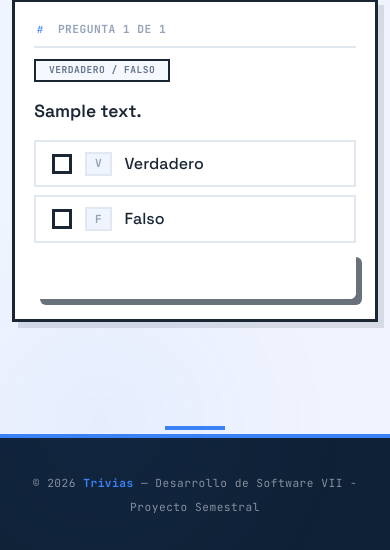
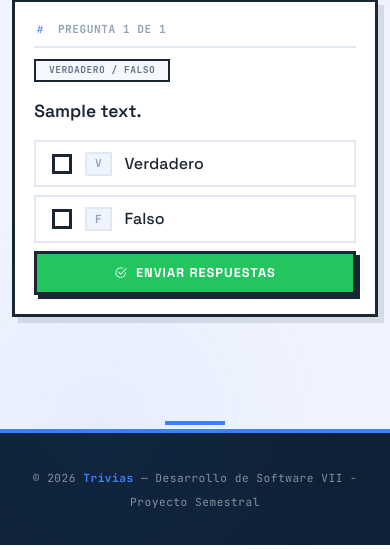
Before and after one commit to JeremyJRV/SemestralSO7, a PHP site: the page made by views/game/play.php in a window 390 px wide. Shown: the part 321-871 px from the top of the page. Run offline with PHP 8.4, Linux system fonts and the light colour scheme; the template is opened without the code that fills it: most values are stand-ins (such as "Sample title", 1, 10 or a date in 2020); data that the repository does not hold is empty; some libraries are stand-ins or nearby versions.

Commit message:
Daniel muevete a hacer el video

```diff
--- a/views/game/play.php
+++ b/views/game/play.php
@@ -55,12 +55,6 @@
         box-shadow: var(--shadow-hard);
         margin-bottom: 1.5rem;
         position: relative;
-        transition: all 0.2s ease;
-    }
-
-    .question-card-innovative:hover {
-        transform: translate(-2px, -2px);
-        box-shadow: var(--shadow-hard-hover);
     }
 
     .question-card-innovative .q-number {
@@ -113,11 +107,12 @@
         cursor: pointer;
         transition: all 0.15s ease;
         font-family: var(--font-display);
+        background: var(--bg-card);
     }
 
     .option-item-innovative:hover {
         border-color: var(--border-dark);
-        background: #dbeafe;
+        background: var(--primary-lighter);
         transform: translateX(4px);
     }
 
@@ -175,49 +170,51 @@
         color: white !important;
         font-family: var(--font-display);
         font-weight: 700;
-        padding: 0.85rem 2.5rem;
-        font-size: 1rem;
+        padding: 0.6rem 1.8rem;
+        font-size: 0.9rem;
         border: 3px solid var(--border-dark);
         transition: all 0.15s ease;
         text-transform: uppercase;
         letter-spacing: 1px;
-        box-shadow: 6px 6px 0px var(--border-dark);
+        box-shadow: 4px 4px 0px var(--border-dark);
         width: 100%;
+        cursor: pointer;
     }
 
     .btn-submit-innovative:hover {
-        transform: translate(-3px, -3px);
-        box-shadow: 9px 9px 0px var(--border-dark);
+        background: var(--success);
+        transform: translate(-2px, -2px);
+        box-shadow: 6px 6px 0px var(--border-dark);
         color: white !important;
     }
 
-    /* AGREGADO: botón "Siguiente pregunta" para el flujo de una pregunta
-       a la vez (antes se mostraban todas juntas en un solo formulario) */
     .btn-next-question {
         background: var(--primary);
         color: white !important;
         font-family: var(--font-display);
         font-weight: 700;
-        padding: 0.85rem 2.5rem;
-        font-size: 1rem;
+        padding: 0.6rem 1.8rem;
+        font-size: 0.9rem;
         border: 3px solid var(--border-dark);
         transition: all 0.15s ease;
         text-transform: uppercase;
         letter-spacing: 1px;
-        box-shadow: 6px 6px 0px var(--border-dark);
+        box-shadow: 4px 4px 0px var(--border-dark);
         width: 100%;
+        cursor: pointer;
     }
 
     .btn-next-question:hover:not(:disabled) {
-        transform: translate(-3px, -3px);
-        box-shadow: 9px 9px 0px var(--border-dark);
+        background: var(--primary);
+        transform: translate(-2px, -2px);
+        box-shadow: 6px 6px 0px var(--border-dark);
         color: white !important;
     }
 
     .btn-next-question:disabled {
         opacity: 0.4;
         cursor: not-allowed;
-        box-shadow: 4px 4px 0px var(--border-dark);
+        box-shadow: 2px 2px 0px var(--border-dark);
     }
 
     .progress-bar-innovative {
@@ -299,17 +296,18 @@
         }
 
         .btn-submit-innovative {
-            font-size: 0.85rem;
-            padding: 0.7rem 1.5rem;
+            font-size: 0.8rem;
+            padding: 0.6rem 1.2rem;
+        }
+        .btn-next-question {
+            font-size: 0.8rem;
+            padding: 0.6rem 1.2rem;
         }
     }
 </style>
 
 <?php
 $totalQuestions = count($questions ?? []);
-// El índice inicial siempre es 0 (primera pregunta); a partir de aquí todo
-// el avance (índice actual, % de progreso, contador) lo maneja el JS de
-// abajo, ya que ahora se muestra una pregunta a la vez.
 $currentQuestion = 0;
 $progress = $totalQuestions > 0 ? round((($currentQuestion + 1) / $totalQuestions) * 100) : 0;
 ?>
@@ -382,14 +380,12 @@ $progress = $totalQuestions > 0 ? round((($currentQuestion + 1) / $totalQuestion
 
             <input type="hidden" name="times[<?= $question->id ?>]" class="response-time" value="0">
 
-            <!-- AGREGADO: navegación de a una pregunta por vez. La última
-                 pregunta muestra el botón de enviar; las demás, "Siguiente". -->
             <?php if ($index < $totalQuestions - 1): ?>
-                <button type="button" class="btn btn-next-question" disabled>
+                <button type="button" class="btn-next-question" disabled>
                     Siguiente pregunta <i class="bi bi-arrow-right ms-1"></i>
                 </button>
             <?php else: ?>
-                <button type="submit" class="btn btn-submit-innovative" disabled>
+                <button type="submit" class="btn-submit-innovative" disabled>
                     <i class="bi bi-check2-circle me-2"></i>Enviar respuestas
                 </button>
             <?php endif; ?>
@@ -400,11 +396,6 @@ $progress = $totalQuestions > 0 ? round((($currentQuestion + 1) / $totalQuestion
 <script>
     const totalQuestions = <?= $totalQuestions ?>;
     const questionCards = Array.from(document.querySelectorAll('.question-card-innovative'));
-    // AGREGADO: el tiempo de cada pregunta ahora se mide desde el momento
-    // en que esa pregunta se MUESTRA en pantalla, no desde que cargó la
-    // página completa (antes todas las preguntas estaban visibles a la vez,
-    // así que "tiempo de respuesta" de la pregunta 5 en realidad incluía el
-    // tiempo de leer y responder las 4 anteriores también).
     const questionStartTimes = {};
 
     function showQuestion(index) {
@@ -430,7 +421,6 @@ $progress = $totalQuestions > 0 ? round((($currentQuestion + 1) / $totalQuestion
             if (timeField && questionStartTimes[questionId]) {
                 timeField.value = Date.now() - questionStartTimes[questionId];
             }
-            // Habilitar el botón (Siguiente o Enviar) de esta pregunta apenas se elige una respuesta
             const card = input.closest('.question-card-innovative');
             const advanceBtn = card.querySelector('.btn-next-question, .btn-submit-innovative');
             if (advanceBtn) advanceBtn.disabled = false;
@@ -446,6 +436,5 @@ $progress = $totalQuestions > 0 ? round((($currentQuestion + 1) / $totalQuestion
         });
     });
 
-    // Arrancar en la primera pregunta (esto también dispara el cronómetro de la pregunta 1)
     showQuestion(0);
 </script>
```
